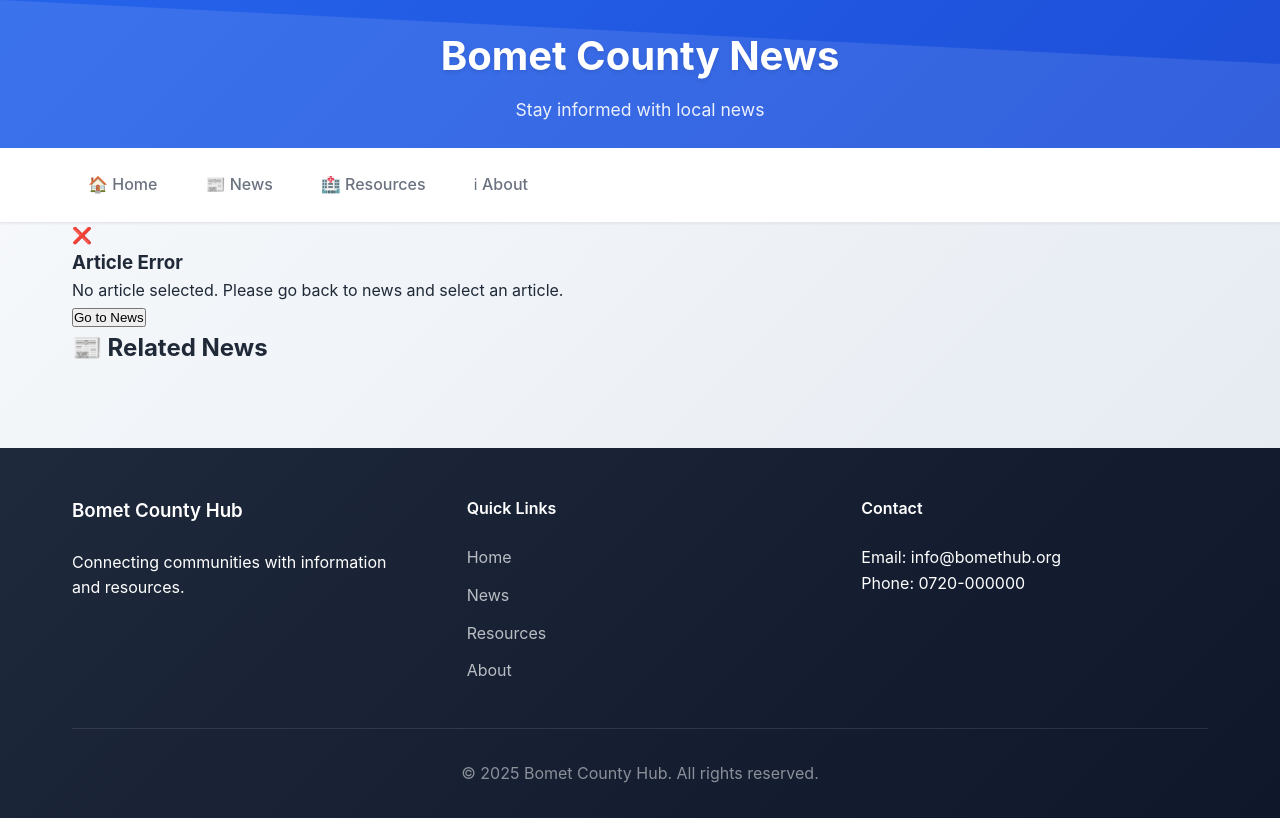
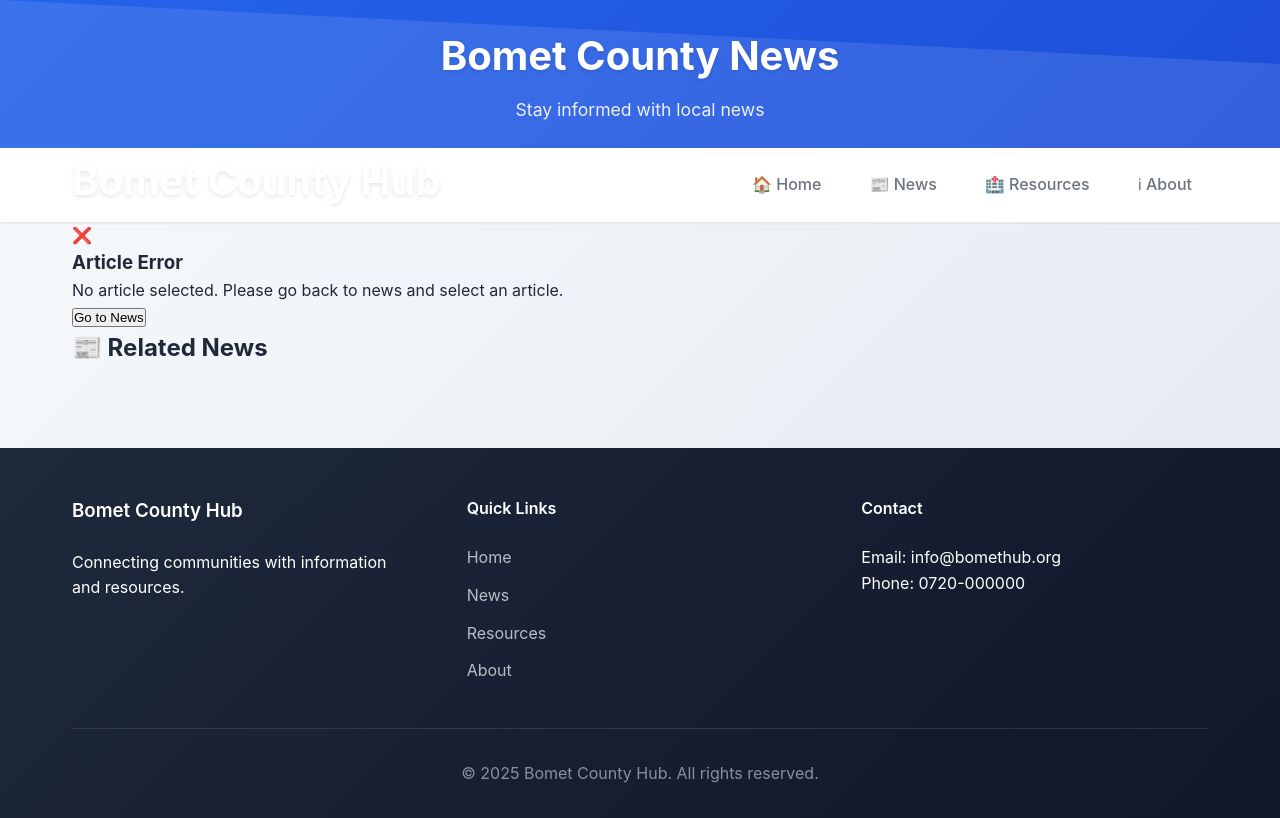
Before and after one commit to kipkoechemmanuelgit-cmyk/bometgossipclub, a plain HTML site: page article.html in a window 1280 px wide. Drawn offline with Linux system fonts and the light colour scheme.

Commit message:
Update article.html

```diff
--- a/article.html
+++ b/article.html
@@ -20,7 +20,14 @@
 
     <!-- Navigation -->
     <nav class="navbar">
-        <div class="container">
+    <div class="container">
+        <div class="navbar-container">
+            <!-- Logo Section (shown when minimized) -->
+            <div class="logo-section minimized-logo">
+                <div class="site-title">Bomet County Hub</div>
+            </div>
+
+            <!-- Navigation Links -->
             <div class="nav-links">
                 <a href="index.html" class="nav-link">🏠 Home</a>
                 <a href="news.html" class="nav-link">📰 News</a>
@@ -28,6 +35,8 @@
                 <a href="about.html" class="nav-link">ℹ About</a>
             </div>
         </div>
+    </div>
+</nav>
     </nav>
 
     <!-- Main Content -->
@@ -79,4 +88,5 @@
     <script src="js/article.js"></script>
     <script src="js/app.js"></script>
 </body>
+
 </html>
```
